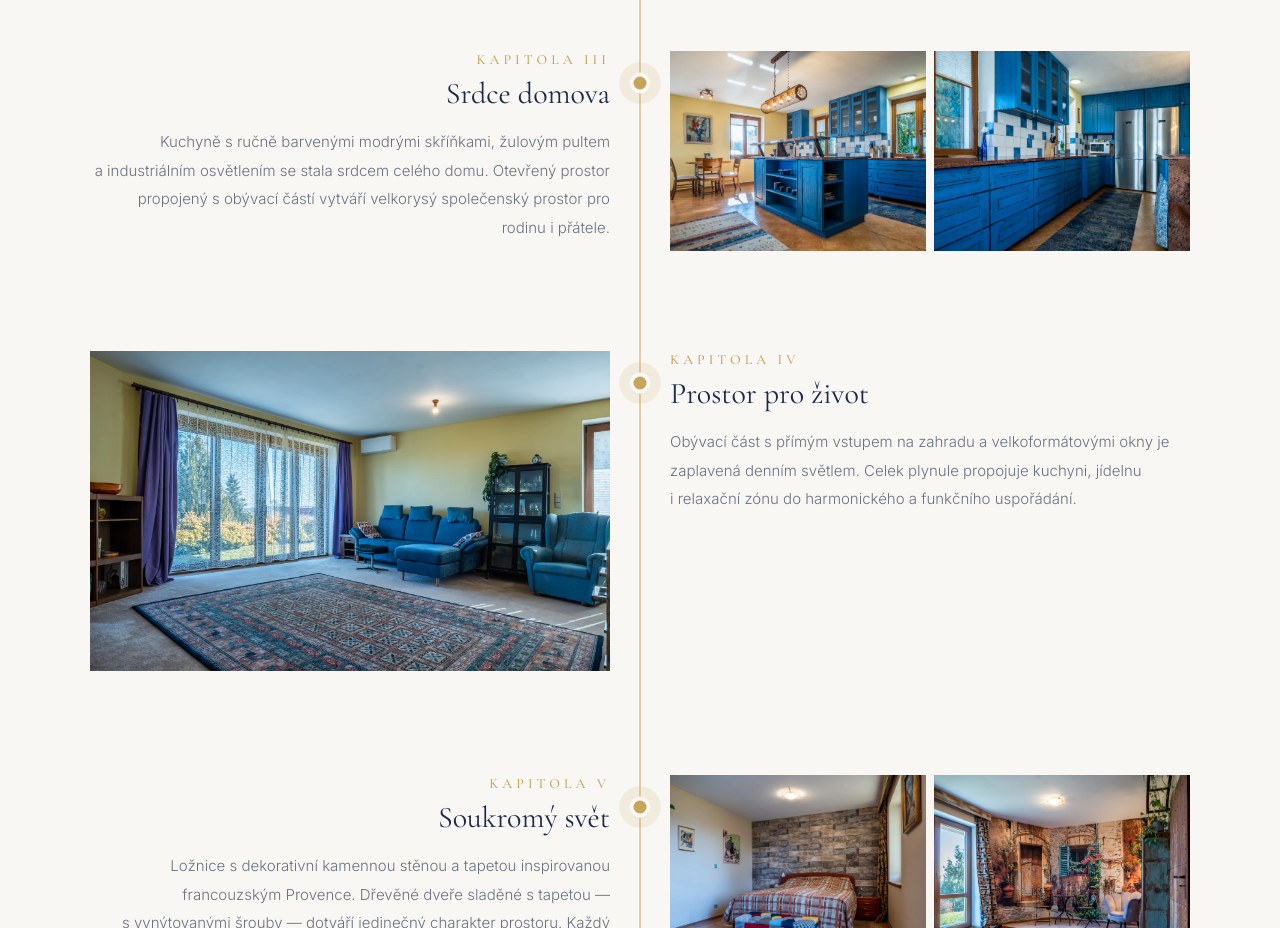
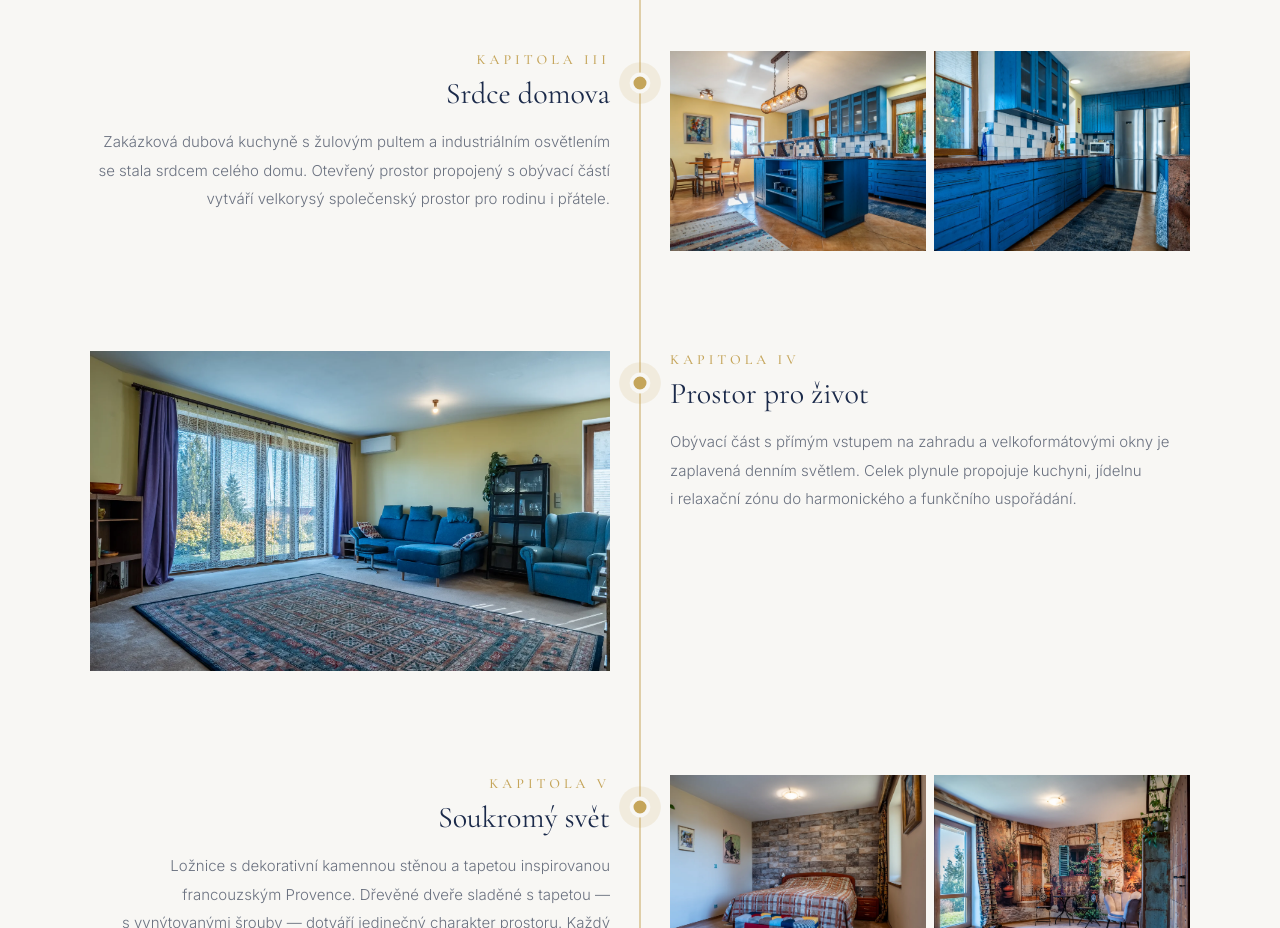
Before and after one commit to tknurture/Petr-Dadej---Rezidence-Pavlov, a Next.js app: page / in a window 1280 px wide. Shown: the part 2980-3908 px from the top of the page. Built offline with nearby package versions, Linux system fonts and the light colour scheme.

Commit message:
Update kitchen description to zakázkova dubová kuchyně

```diff
--- a/app/page.tsx
+++ b/app/page.tsx
@@ -565,7 +565,7 @@ export default function Home() {
               <p className="tl-year">Kapitola III</p>
               <h3 className="tl-title">Srdce domova</h3>
               <p className="tl-desc">
-                Kuchyně s&nbsp;ručně barvenými modrými skříňkami, žulovým
+                Zakázková dubová kuchyně s&nbsp;žulovým
                 pultem a&nbsp;industriálním osvětlením se stala srdcem celého domu.
                 Otevřený prostor propojený s&nbsp;obývací částí vytváří
                 velkorysý společenský prostor pro rodinu i&nbsp;přátele.
```
